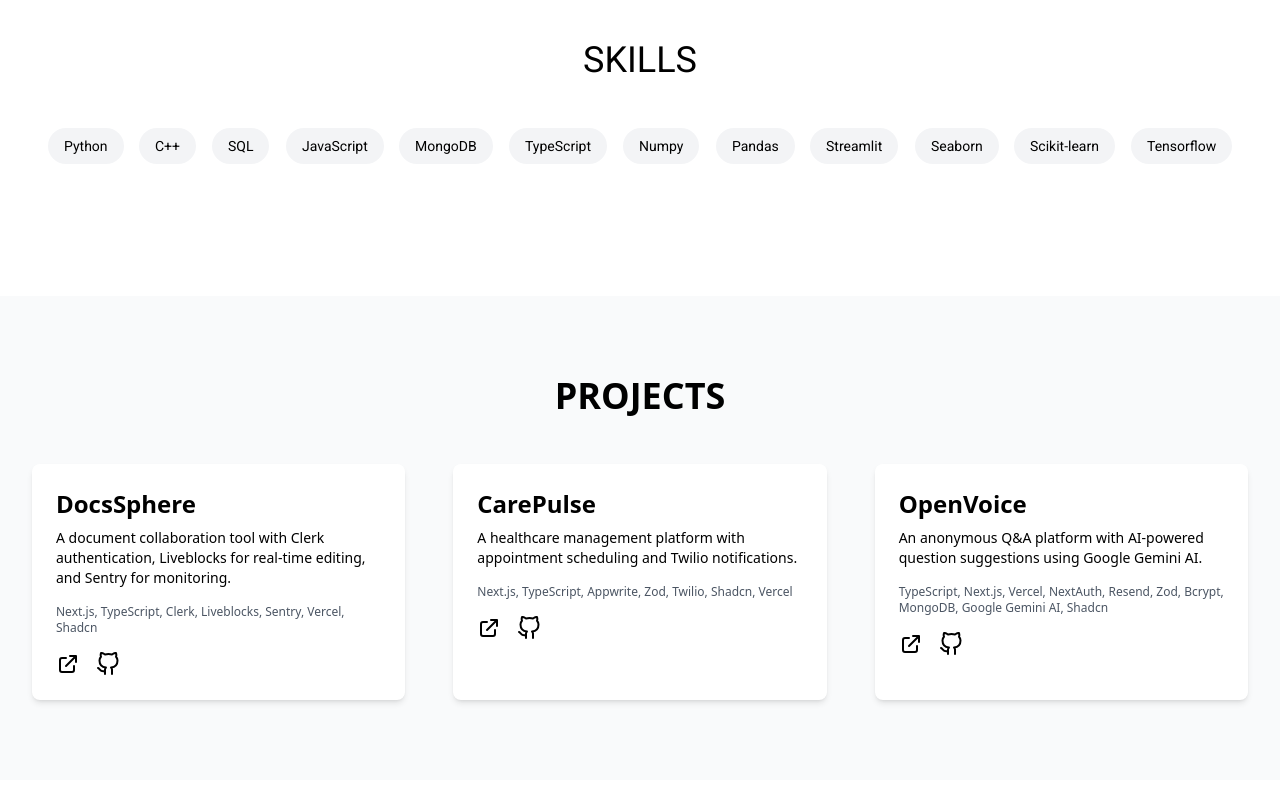
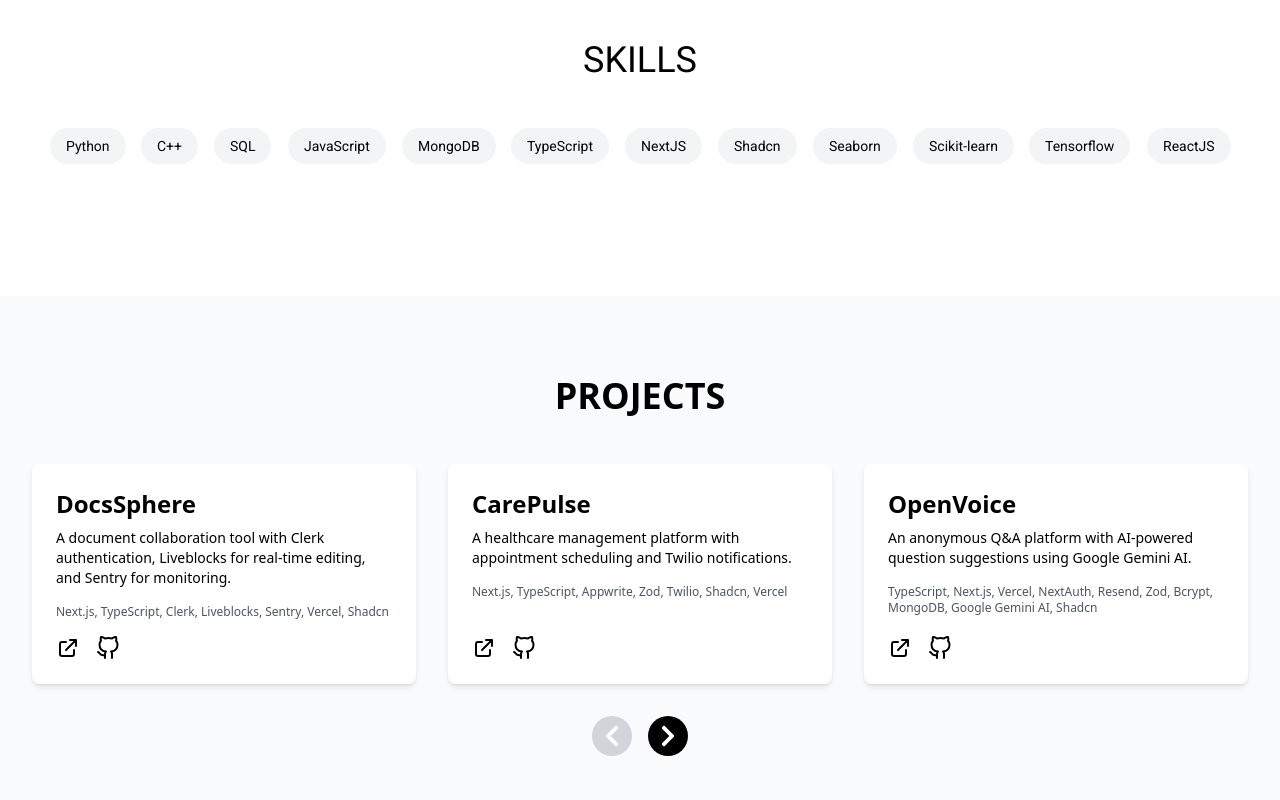
Before and after one commit to sahyl/msk-portfolio, a Next.js app: page / in a window 1280 px wide. Shown: the part 840-1640 px from the top of the page. Built offline with nearby package versions, Linux system fonts and the light colour scheme.

Commit message:
carousel

```diff
--- a/components/Projects.tsx
+++ b/components/Projects.tsx
@@ -1,9 +1,18 @@
+import React, { useState } from 'react';
 import Link from "next/link";
 import { FiGithub } from "react-icons/fi";
 import { HiOutlineExternalLink } from "react-icons/hi";
+import { FaChevronLeft, FaChevronRight } from 'react-icons/fa';
 
+interface Project {
+  title: string;
+  description: string;
+  liveLink: string;
+  githubLink: string;
+  techStack: string;
+}
 
-const projects = [
+const projects: Project[] = [
   {
     title: "DocsSphere",
     description:
@@ -30,38 +39,42 @@
     techStack:
       "TypeScript, Next.js, Vercel, NextAuth, Resend, Zod, Bcrypt, MongoDB, Google Gemini AI, Shadcn",
   },
+  {
+    title: "YCD",
+    description:
+      "YCD is a comprehensive directory designed for entrepreneurs to showcase their startups, facilitating collaboration with potential investors and providing global visibility for innovative ideas.",
+    liveLink: "https://ycd.vercel.app/",
+    githubLink: "https://github.com/sahyl/YCDirectory",
+    techStack:
+      "Next.js, TypeScript, NextAuth, Sanity, Vercel, Shadcn",
+  },
+  {
+    title: "Sync",
+    description:
+      "SYNC is a Next.js-based video conferencing platform inspired by Zoom.",
+    liveLink: "https://sync-videocall.vercel.app/sign-in",
+    githubLink: "https://github.com/sahyl/sync",
+    techStack: "Next.js, TypeScript, Clerk, Zod, StreamIO, Shadcn, Vercel",
+  },
+  {
+    title: "StoreIt",
+    description:
+      "StoreIt is a modern file storage and management application built with Next.js and a variety of powerful React libraries.",
+    liveLink: "https://storeit-storage-solutions.vercel.app/",
+    githubLink: "https://github.com/sahyl/storeit",
+    techStack:
+      "TypeScript, Next.js, Vercel, NextAuth, Zod, Appwrite, ReCharts, Shadcn",
+  },
 ];
 
-export function Projects() {
+function ProjectCard({ project }: { project: Project }) {
   return (
-    <section id="projects" className="py-20 px-4 sm:px-6 lg:px-8 bg-gray-50">
-      <h2 className="text-4xl font-bold mb-12 text-center">PROJECTS</h2>
-      <div className="grid grid-cols-1 md:grid-cols-2 lg:grid-cols-3 gap-12">
-        {projects.map((project, index) => (
-          <ProjectCard key={index} project={project} index={index} />
-        ))}
+    <div className="bg-white p-6 rounded-lg shadow-md project-card h-full flex flex-col justify-between">
+      <div>
+        <h3 className="text-2xl font-bold mb-2">{project.title}</h3>
+        <p className="mb-4 text-sm">{project.description}</p>
+        <p className="mb-4 text-xs text-gray-600">{project.techStack}</p>
       </div>
-    </section>
-  );
-}
-
-
-interface Project {
-  title: string;
-  description: string;
-  liveLink: string;
-  githubLink: string;
-  techStack: string;
-}
-function ProjectCard({ project, index }: { project: Project; index: number }) {
-  return (
-    <div
-      className="bg-white p-6 rounded-lg shadow-md project-card"
-      style={{ animationDelay: `${index * 0.5}s` }}
-    >
-      <h3 className="text-2xl font-bold mb-2">{project.title}</h3>
-      <p className="mb-4 text-sm">{project.description}</p>
-      <p className="mb-4 text-xs text-gray-600">{project.techStack}</p>
       <div className="flex space-x-4">
         <Link href={project.liveLink} target="_blank" rel="noopener noreferrer">
           <HiOutlineExternalLink className="w-6 h-6 hover:text-gray-600 transition-colors" />
@@ -73,3 +86,53 @@
     </div>
   );
 }
+
+export function Projects() {
+  const [currentPage, setCurrentPage] = useState(0);
+  const projectsPerPage = 3;
+  const pageCount = Math.ceil(projects.length / projectsPerPage);
+
+  const handlePrevious = () => {
+    setCurrentPage((prev) => Math.max(0, prev - 1));
+  };
+
+  const handleNext = () => {
+    setCurrentPage((prev) => Math.min(pageCount - 1, prev + 1));
+  };
+
+  const currentProjects = projects.slice(
+    currentPage * projectsPerPage,
+    (currentPage + 1) * projectsPerPage
+  );
+
+  return (
+    <section id="projects" className="py-20 px-4 sm:px-6 lg:px-8 bg-gray-50">
+      <h2 className="text-4xl font-bold mb-12 text-center">PROJECTS</h2>
+      <div className="grid grid-cols-1 md:grid-cols-2 lg:grid-cols-3 gap-8 mb-8">
+        {currentProjects.map((project, index) => (
+          <ProjectCard key={index} project={project} />
+        ))}
+      </div>
+      <div className="flex justify-center items-center space-x-4">
+        <button
+          onClick={handlePrevious}
+          disabled={currentPage === 0}
+          className={`p-2 rounded-full ${
+            currentPage === 0 ? 'bg-gray-300 cursor-not-allowed' : 'bg-black hover:bg-gray-800'
+          }`}
+        >
+          <FaChevronLeft className="w-6 h-6 text-white" />
+        </button>
+        <button
+          onClick={handleNext}
+          disabled={currentPage === pageCount - 1}
+          className={`p-2 rounded-full ${
+            currentPage === pageCount - 1 ? 'bg-gray-300 cursor-not-allowed' : 'bg-black hover:bg-gray-800'
+          }`}
+        >
+          <FaChevronRight className="w-6 h-6 text-white" />
+        </button>
+      </div>
+    </section>
+  );
+}
--- a/components/Skills.tsx
+++ b/components/Skills.tsx
@@ -1,7 +1,7 @@
 const skills = [
   'Python', 'C++', 'SQL', 'JavaScript', 'MongoDB', 'TypeScript',
-  'Numpy', 'Pandas', 'Streamlit', 'Seaborn', 'Scikit-learn', 'Tensorflow',
-  'ReactJS', 'PowerBI', 'BeautifulSoup', 'Selenium', 'MySQL', 'NodeJS',
+  'NextJS', 'Shadcn',  'Seaborn', 'Scikit-learn', 'Tensorflow',
+  'ReactJS',  'BeautifulSoup', 'Selenium', 'MySQL', 'NodeJS',
   'Git', 'Github', 'Postman API', 'Kaggle', 'Thunder Client',
 ];
 
```
